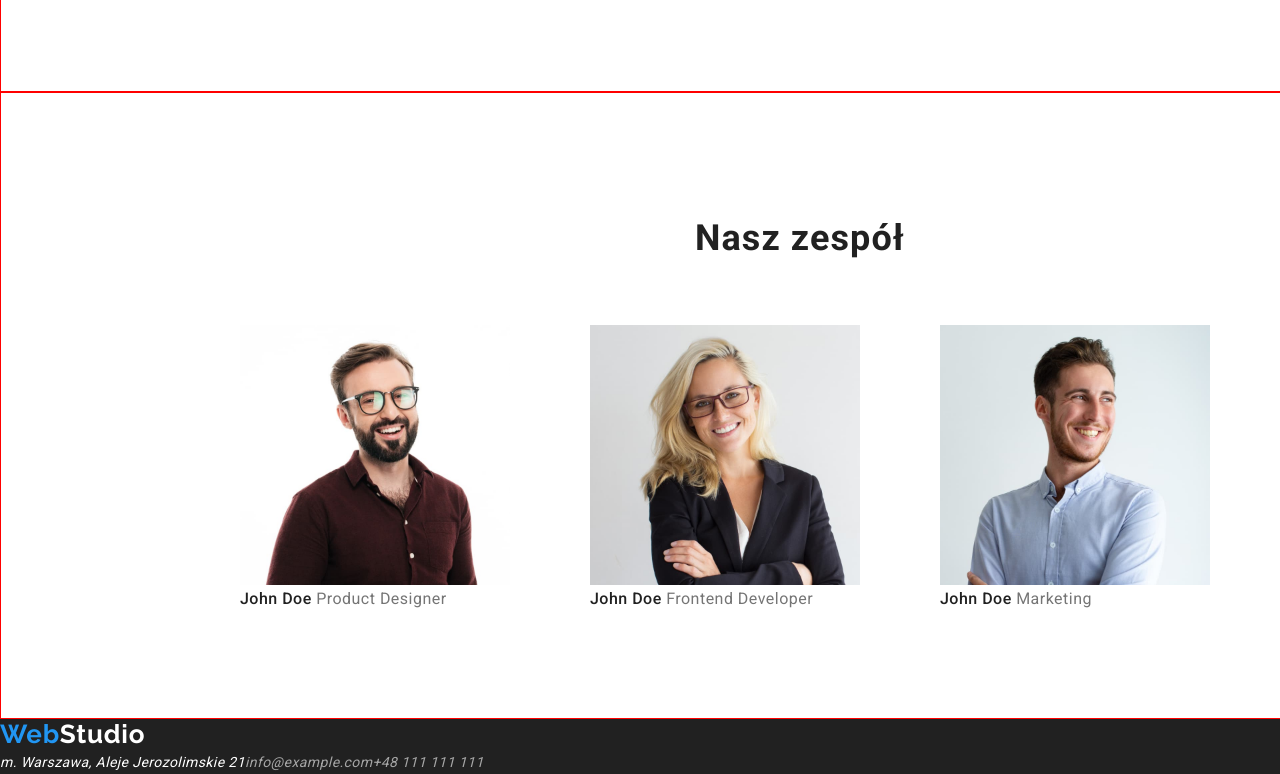
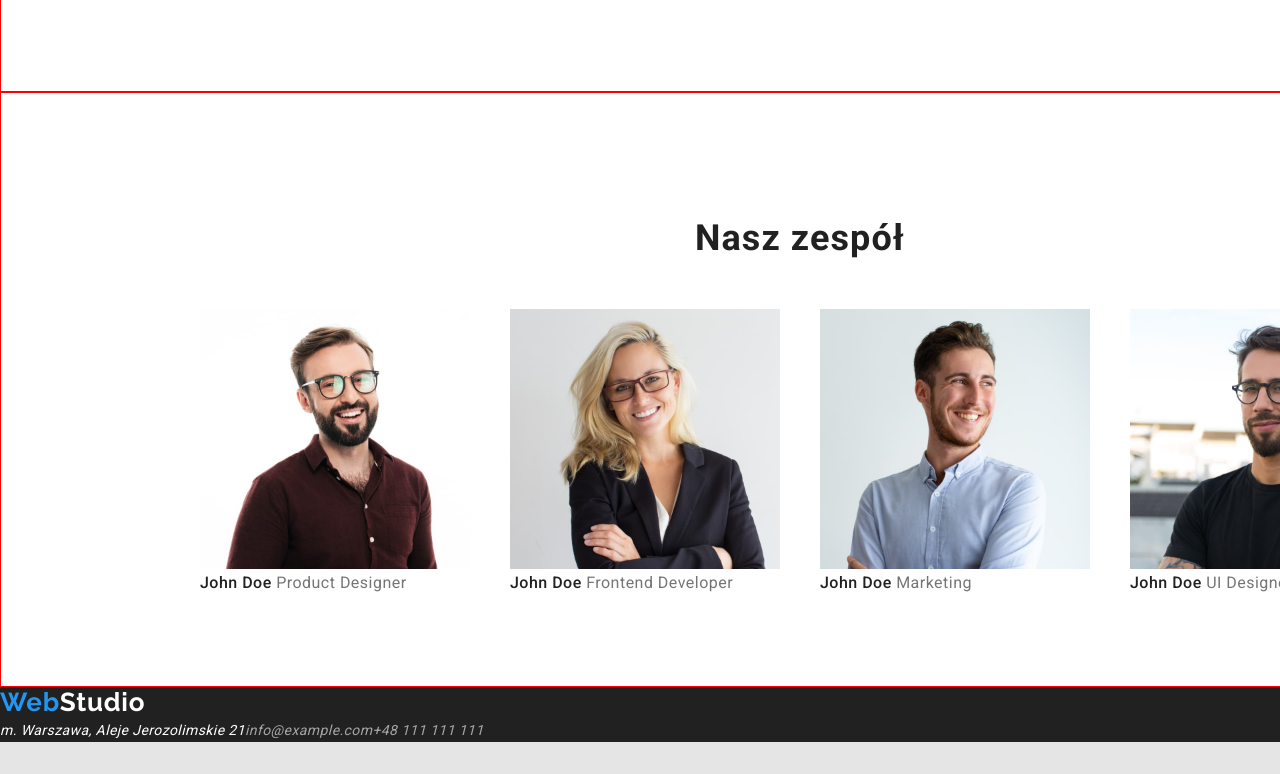
Before and after one commit to szmygiel/goit-markup-hw-03, a plain HTML site: page index.html in a window 1280 px wide. Shown: the part 1402-2176 px from the top of the page. After the commit the page ends 2144 px from the top, so only its background shows below. Drawn offline with Linux system fonts and the light colour scheme.

Commit message:
section 'our-team' in progress'

```diff
--- a/CSS/styles.css
+++ b/CSS/styles.css
@@ -421,6 +421,16 @@ background-color: white;
   margin: 0 auto;
  }
 
+figure {
+margin: 0px;
+padding: 0px;
+}
+
+.team-pictures {
+display: flex;
+justify-content: space-between;
+}
+
 .figcaption-main-page {
   font-size: 16px;
   font-weight: 400;
--- a/index.html
+++ b/index.html
@@ -126,7 +126,7 @@
       <section class="section-our-team">
         <div class="container-our-team">
         <h2 class="secondary-header">Nasz zespół</h2>
-        <ul class="list">
+        <ul class="list team-pictures">
           <li>
             <figure>
               <img src="images/img1.jpg" alt="John Doe" width="270" />
```
